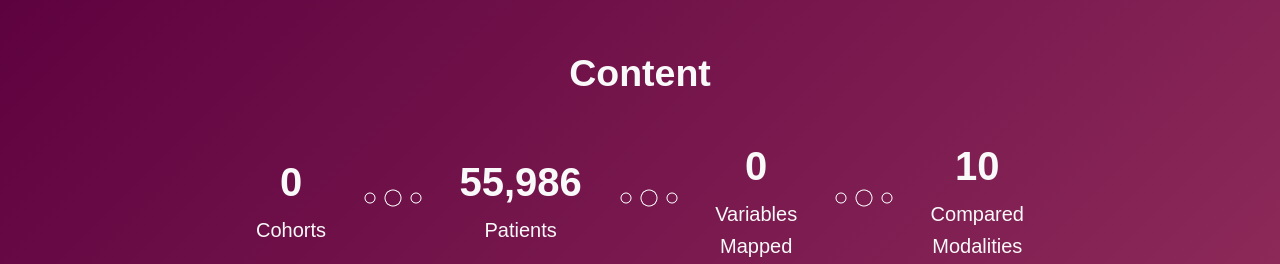
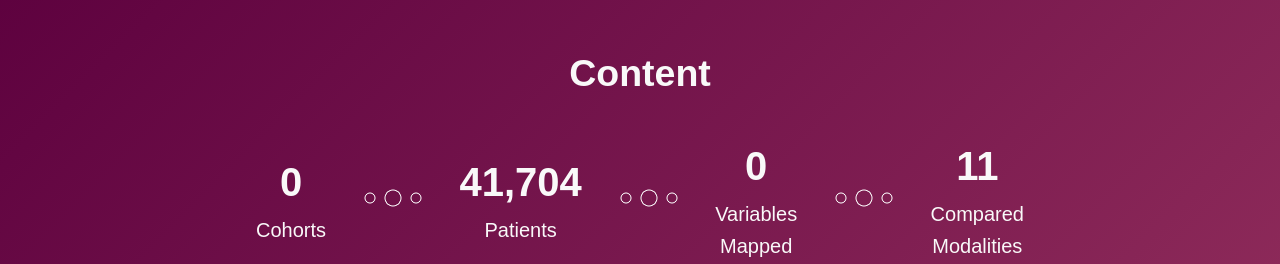
Before and after one commit to SCAI-BIO/PDataViewer, an Angular app in the folder frontend/: page / in a window 1280 px wide. Shown: the part 840-1104 px from the top of the page. Built offline with nearby package versions, Linux system fonts and the light colour scheme; no server answers.

Commit message:
chore: update patient and modality statistics in home component

```diff
--- a/frontend/src/app/home/home.component.html
+++ b/frontend/src/app/home/home.component.html
@@ -52,7 +52,7 @@
         </div>
 
         <div class="statistics-container">
-          <strong>55,986</strong>
+          <strong>41,704</strong>
           <span>Patients</span>
         </div>
 
@@ -70,7 +70,7 @@
         </div>
 
         <div class="statistics-container">
-          <strong>10</strong>
+          <strong>11</strong>
           <span>Compared Modalities</span>
         </div>
       </div>
```
